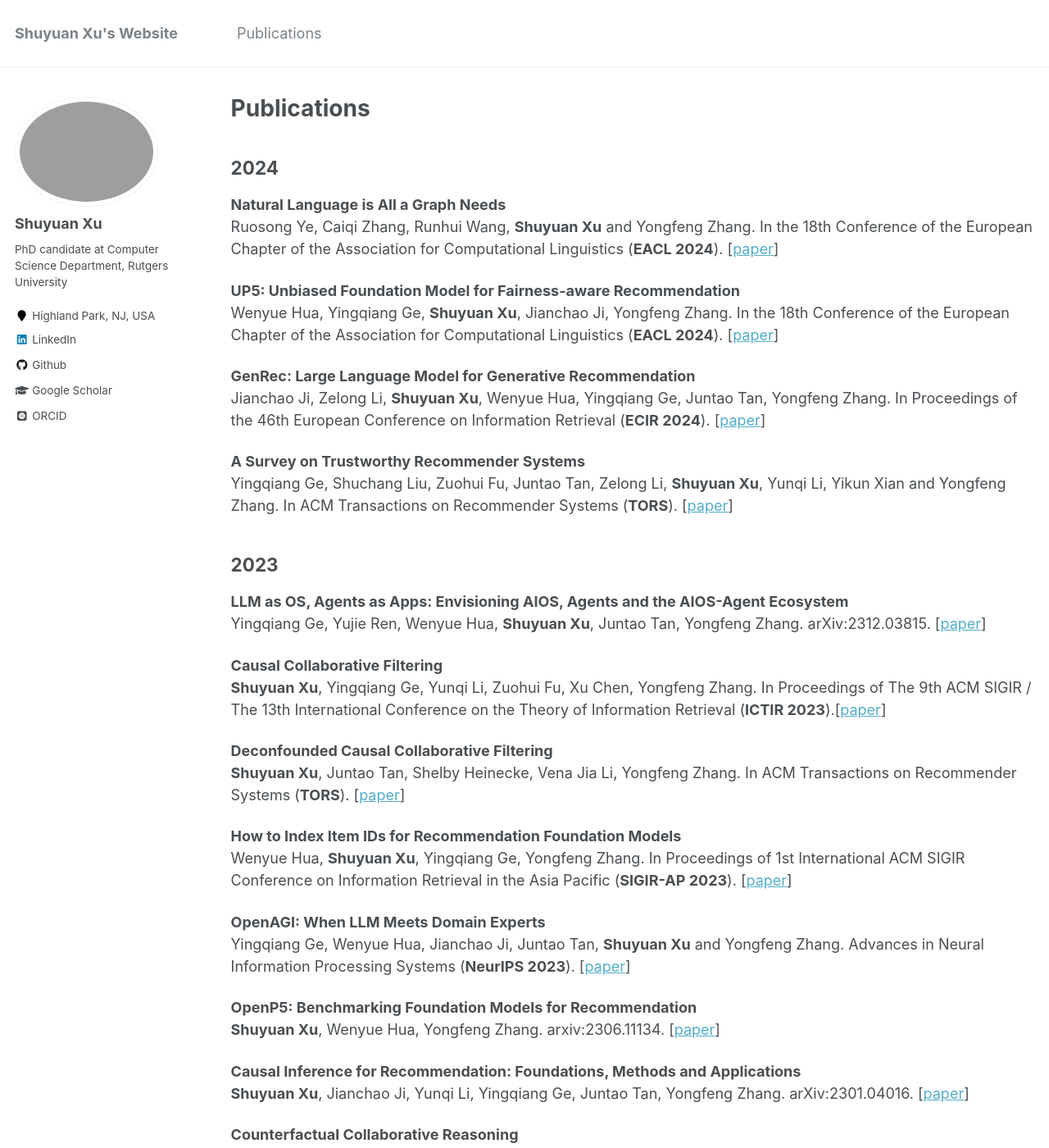
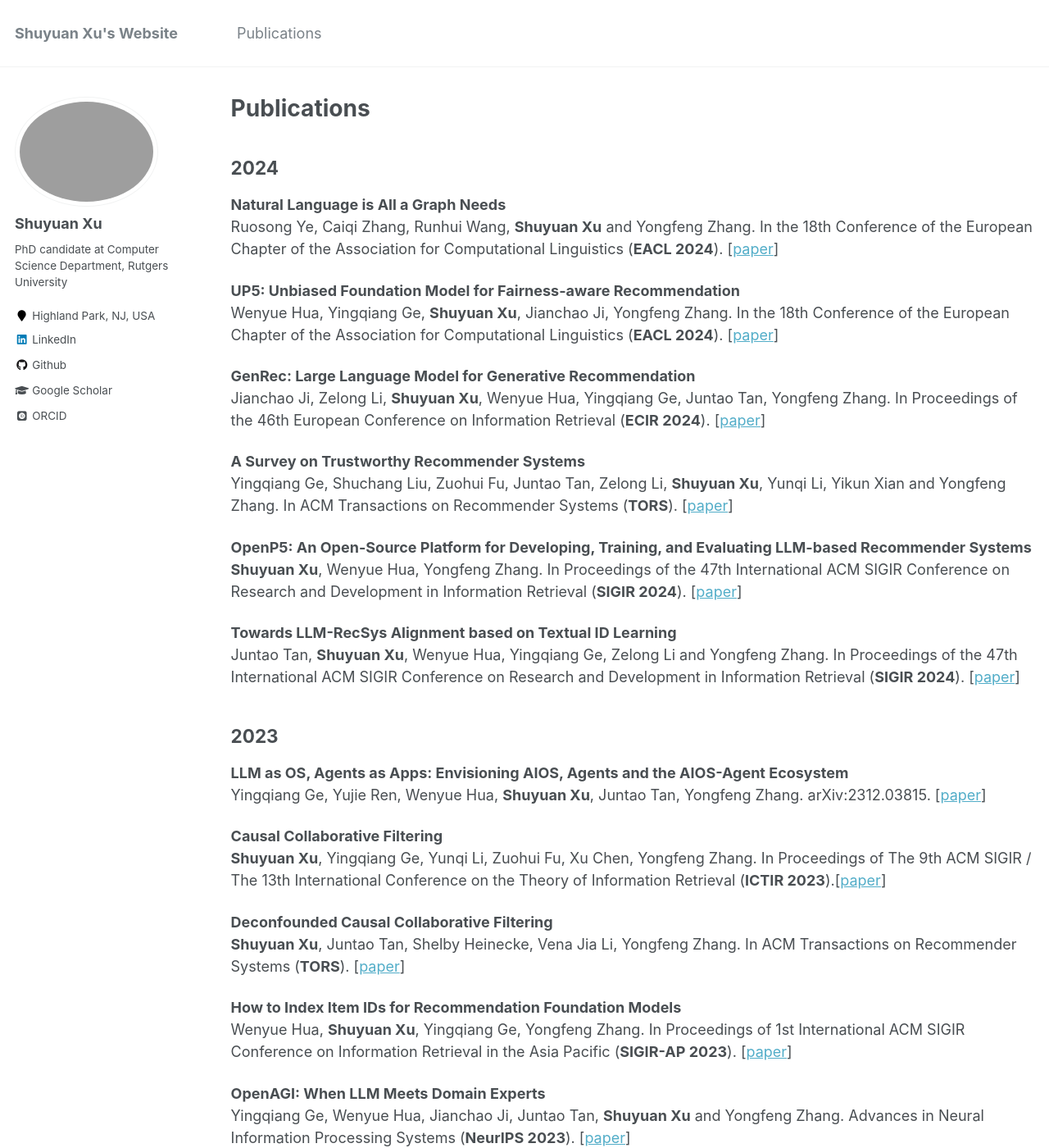
Before and after one commit to shuyuan-x/shuyuan-x.github.io, a Jekyll site: the page built from _pages/publications.md, in a window 1280 px wide and 1400 px high. Shown: the whole window at 82% size. Built offline with Jekyll 4.4.1, drawn with Linux system fonts in a browser that asks for light colours; some web fonts are replaced.

Commit message:
Update publications.md

```diff
--- a/_pages/publications.md
+++ b/_pages/publications.md
@@ -20,6 +20,12 @@ Jianchao Ji, Zelong Li, __Shuyuan Xu__, Wenyue Hua, Yingqiang Ge, Juntao Tan, Yo
 __A Survey on Trustworthy Recommender Systems__
 Yingqiang Ge, Shuchang Liu, Zuohui Fu, Juntao Tan, Zelong Li, __Shuyuan Xu__, Yunqi Li, Yikun Xian and Yongfeng Zhang. In ACM Transactions on Recommender Systems (__TORS__). [[paper](https://arxiv.org/abs/2207.12515)]
 
+__OpenP5: An Open-Source Platform for Developing, Training, and Evaluating LLM-based Recommender Systems__
+__Shuyuan Xu__, Wenyue Hua, Yongfeng Zhang. In Proceedings of the 47th International ACM SIGIR Conference on Research and Development in Information Retrieval (__SIGIR 2024__). [[paper](https://arxiv.org/abs/2306.11134)]
+
+__Towards LLM-RecSys Alignment based on Textual ID Learning__
+Juntao Tan, __Shuyuan Xu__, Wenyue Hua, Yingqiang Ge, Zelong Li and Yongfeng Zhang. In Proceedings of the 47th International ACM SIGIR Conference on Research and Development in Information Retrieval (__SIGIR 2024__). [[paper](https://arxiv.org/abs/2306.11134)]
+
 2023
 ---
 __LLM as OS, Agents as Apps: Envisioning AIOS, Agents and the AIOS-Agent Ecosystem__
@@ -36,9 +42,6 @@ Wenyue Hua, __Shuyuan Xu__, Yingqiang Ge, Yongfeng Zhang. In Proceedings of 1st
 
 __OpenAGI: When LLM Meets Domain Experts__
 Yingqiang Ge, Wenyue Hua, Jianchao Ji, Juntao Tan, __Shuyuan Xu__ and Yongfeng Zhang. Advances in Neural Information Processing Systems (__NeurIPS 2023__). [[paper](https://arxiv.org/abs/2304.04370)]
-
-__OpenP5: Benchmarking Foundation Models for Recommendation__
-__Shuyuan Xu__, Wenyue Hua, Yongfeng Zhang. arxiv:2306.11134. [[paper](https://arxiv.org/abs/2306.11134)]
 
 __Causal Inference for Recommendation: Foundations, Methods and Applications__
 __Shuyuan Xu__, Jianchao Ji, Yunqi Li, Yingqiang Ge, Juntao Tan, Yongfeng Zhang. arXiv:2301.04016. [[paper](https://arxiv.org/abs/2301.04016)]
```
